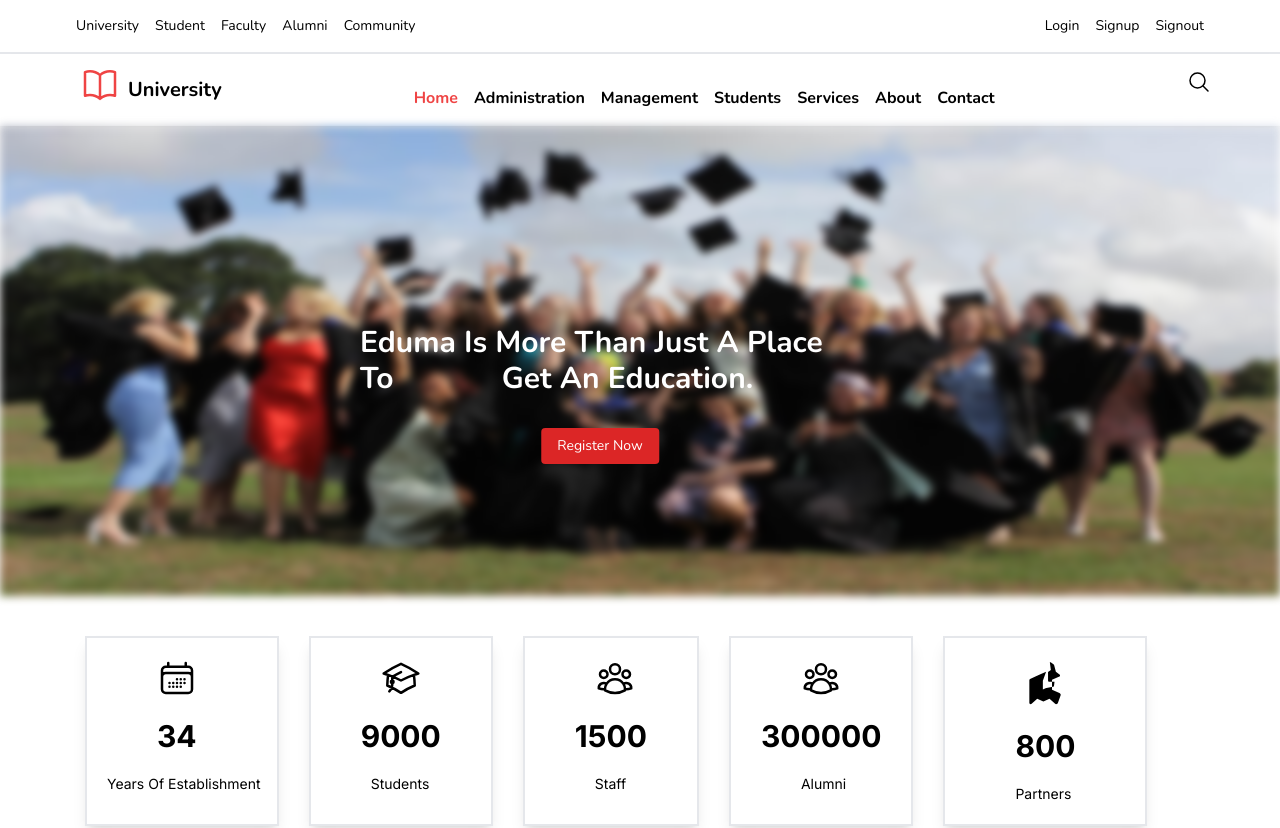
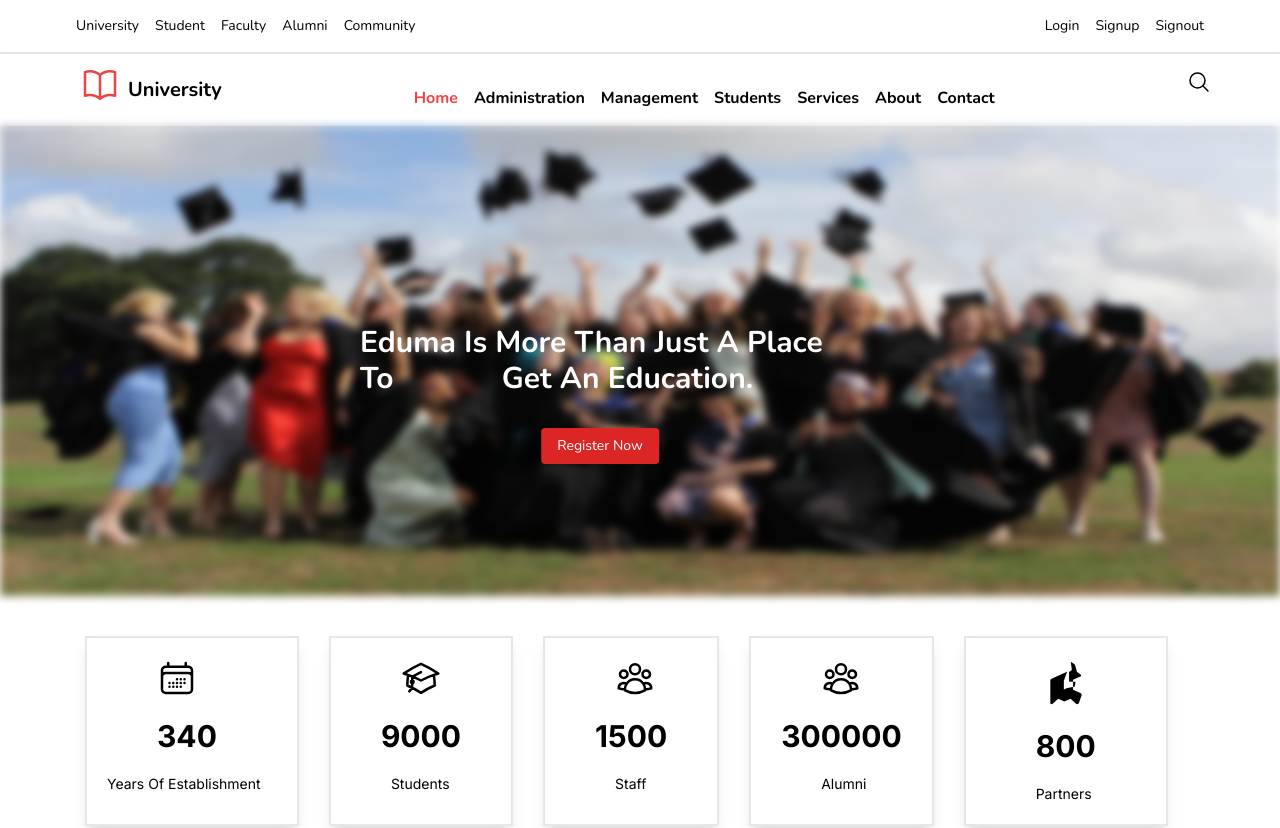
Before and after one commit to talhahamid29/website, a Next.js app: page / in a window 1280 px wide. Shown: the top 828 px of the page. Built offline with nearby package versions, Linux system fonts and the light colour scheme.

Commit message:
'website'

```diff
--- a/components/Sections/Section1.tsx
+++ b/components/Sections/Section1.tsx
@@ -19,7 +19,7 @@ const Section1: React.FC = () => {
           />
         </svg>
         <p className="text-3xl text-center p-5 pl-[70px] pr-[80px] font-bold">
-          34
+          340
         </p>
         <p className="text-sm pl-[100px] lg:pl-[20px] pb-[20px]">
           Years Of Establishment
```
